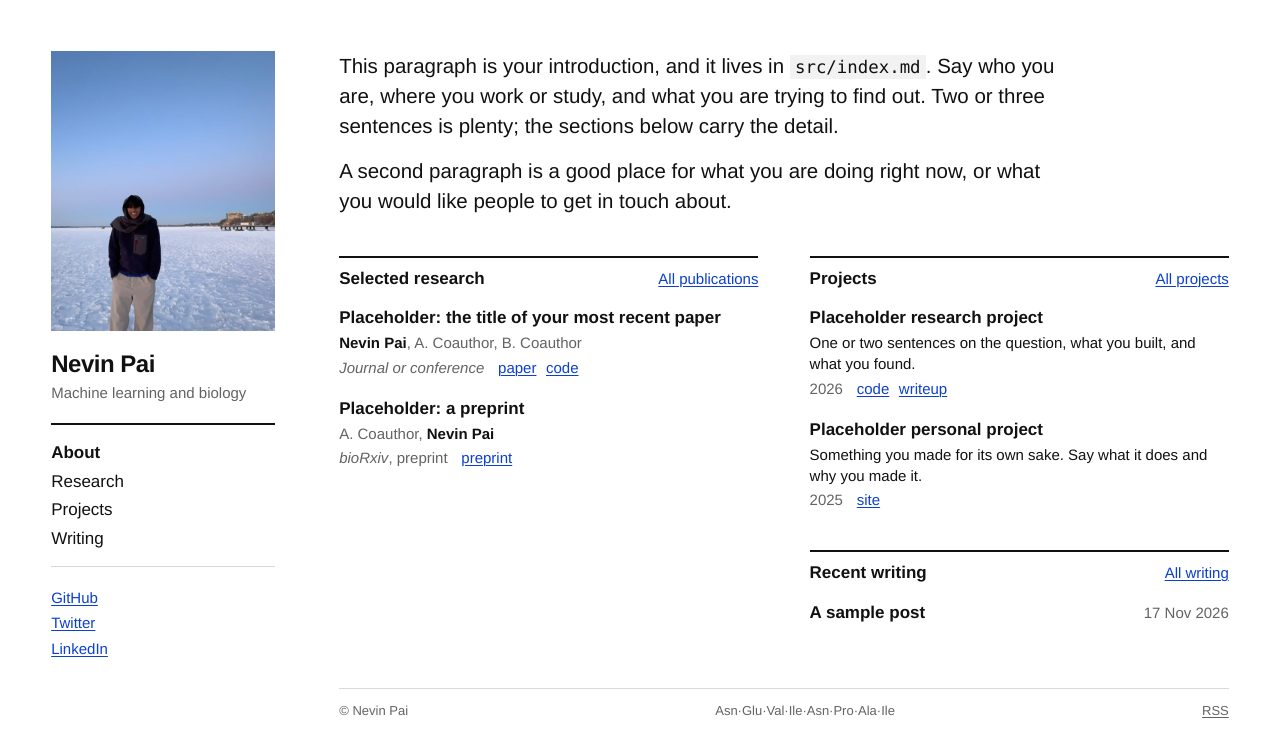
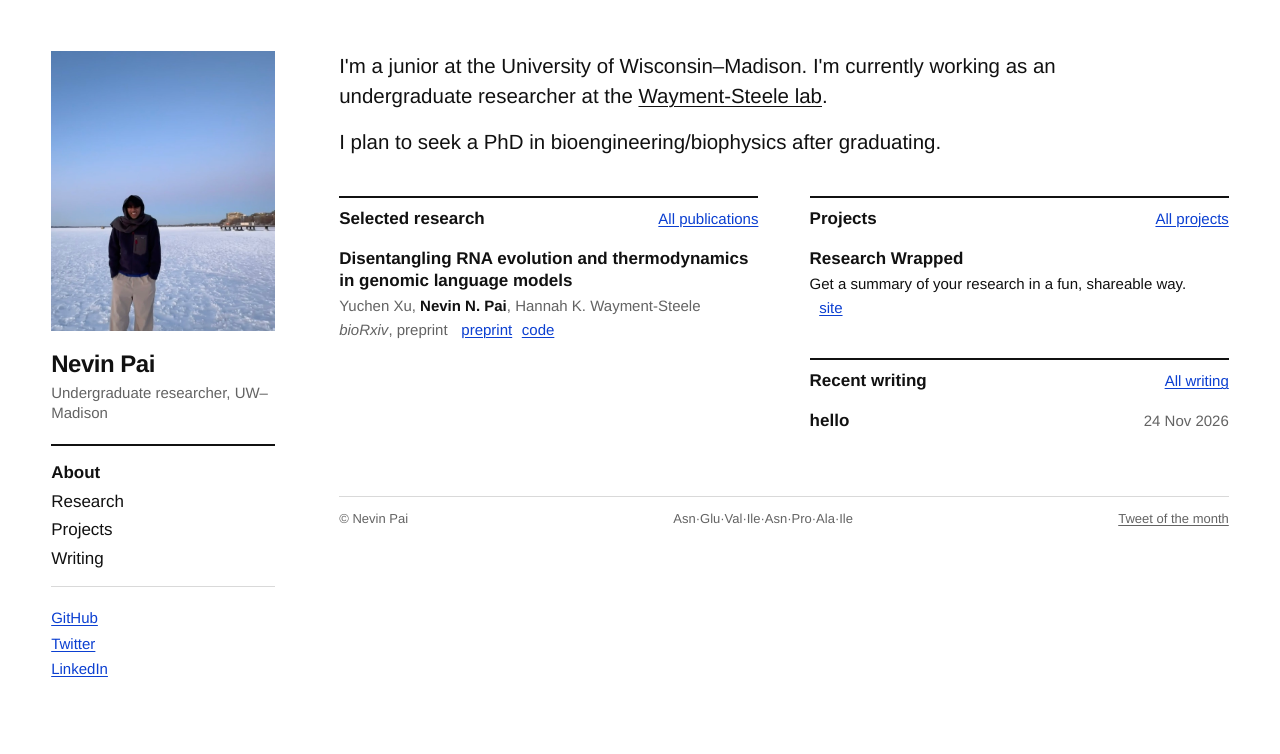
Before and after one commit to nevinpai/nevinpai.github.io, an Eleventy site: page src/index.md in a window 1280 px wide. Built offline with nearby package versions, Linux system fonts and the light colour scheme; Eleventy itself is replaced by a stand-in of ours; files that its build step writes are made by us from their sources.

Commit message:
Add bio, preprint, Research Wrapped and first post
Move placeholder content to examples/ for reference, link the lab name,
and replace the footer RSS link with a tweet-of-the-month link.

Co-Authored-By: Claude Opus 5.5 <noreply@anthropic.com>

```diff
--- a/src/_data/projects.yaml
+++ b/src/_data/projects.yaml
@@ -1,21 +1,10 @@
 # kind: research | personal     (the two groups on the Projects page)
 # featured: true                also shows the project on the home page
-# image: /assets/img/...        optional
-# links:                        any labels you like
+# Examples with every field are in examples/projects.yaml.
 
-- name: "Placeholder research project"
-  kind: research
-  year: 2026
+- name: Research Wrapped
+  kind: personal
   featured: true
-  description: One or two sentences on the question, what you built, and what you found.
+  description: Get a summary of your research in a fun, shareable way.
   links:
-    code: "#"
-    writeup: "#"
-
-- name: "Placeholder personal project"
-  kind: personal
-  year: 2025
-  featured: true
-  description: Something you made for its own sake. Say what it does and why you made it.
-  links:
-    site: "#"
+    site: https://nevinpai.github.io/researchwrapped/
--- a/src/_data/publications.yaml
+++ b/src/_data/publications.yaml
@@ -1,31 +1,13 @@
 # One entry per paper, preprint, talk or poster. Order within a year is kept.
-# Your own name (as written in site.yaml) is emphasised automatically.
-#
-#   selected: true   also shows the entry on the home page
-#   note:            optional, e.g. "Oral presentation" or "Under review"
-#   links:           any labels you like
+# Your name is emphasised automatically (see `author_names` in site.yaml).
+# Examples with every field are in examples/publications.yaml.
 
-- title: "Placeholder: the title of your most recent paper"
-  authors: [Nevin Pai, A. Coauthor, B. Coauthor]
-  venue: Journal or conference
-  year: 2026
-  selected: true
-  links:
-    paper: "#"
-    code: "#"
-
-- title: "Placeholder: a preprint"
-  authors: [A. Coauthor, Nevin Pai]
+- title: Disentangling RNA evolution and thermodynamics in genomic language models
+  authors: [Yuchen Xu, Nevin N. Pai, Hannah K. Wayment-Steele]
   venue: bioRxiv
   year: 2026
   note: Preprint
   selected: true
   links:
-    preprint: "#"
-
-- title: "Placeholder: an earlier paper"
-  authors: [A. Coauthor, B. Coauthor, Nevin Pai]
-  venue: Workshop or journal
-  year: 2025
-  links:
-    paper: "#"
+    preprint: https://doi.org/10.64898/2026.05.28.728275
+    code: https://github.com/WaymentSteeleLab/Evo_or_Thermo
--- a/src/_data/site.yaml
+++ b/src/_data/site.yaml
@@ -5,20 +5,23 @@ url: https://nevinpai.github.io  # your real address, used by the RSS feed
 description: Research and writing on machine learning and biology.
 
 # One line under your name, e.g. "PhD student, Some University".
-role: Machine learning and biology
+role: Undergraduate researcher, UW–Madison
 
 # Your picture. Put the file in src/assets/img/ and write its path here.
 portrait: "/assets/img/portrait.jpeg"                    # e.g. /assets/img/portrait.jpg
 cv: ""                          # e.g. /assets/cv.pdf  (adds a CV link to the menu)
-email: ""                       # shown under "Elsewhere" on the home page
+email: ""                       # shown in the sidebar
+
+# Spellings of your name to bold in author lists.
+author_names: [Nevin Pai, Nevin N. Pai]
 
 links:
   - label: GitHub
-    url: https://github.com/
+    url: https://github.com/nevinpai
   - label: Twitter
     url: https://x.com/nevinnpai
   - label: LinkedIn
-    url: https://www.linkedin.com/
+    url: https://www.linkedin.com/in/nevinpai/
 
 nav:
   - label: Research
--- a/src/_includes/base.njk
+++ b/src/_includes/base.njk
@@ -49,7 +49,7 @@
         {%- if peptide %}
         <span title="The letters of my name, read as amino acids">{{ peptide }}</span>
         {%- endif %}
-        <a href="/feed.xml">RSS</a>
+        <a href="https://x.com/tunguz/status/2124579973625233549">Tweet of the month</a>
       </footer>
     </div>
   </div>
--- a/src/_includes/home.njk
+++ b/src/_includes/home.njk
@@ -15,7 +15,7 @@ layout: base.njk
   <section>
     <div class="section-head"><h2>Selected research</h2><a href="/research/">All publications</a></div>
     <ol class="entries">
-      {% for p in selected %}{{ m.publication(p, site.name) }}{% endfor %}
+      {% for p in selected %}{{ m.publication(p, site.author_names or [site.name]) }}{% endfor %}
     </ol>
   </section>
   {% endif %}
--- a/src/_includes/macros.njk
+++ b/src/_includes/macros.njk
@@ -11,7 +11,7 @@
   <div class="entry-title">{{ p.title }}</div>
   <div class="entry-meta">
     {%- for a in p.authors -%}
-      {%- if a == me %}<span class="me">{{ a }}</span>{% else %}{{ a }}{% endif -%}
+      {%- if a in me %}<span class="me">{{ a }}</span>{% else %}{{ a }}{% endif -%}
       {%- if not loop.last %}, {% endif -%}
     {%- endfor -%}
   </div>
@@ -27,7 +27,7 @@
   {% if p.image %}<img class="entry-image" src="{{ p.image }}" alt="" loading="lazy">{% endif %}
   <div class="entry-title">{{ p.name }}</div>
   <p class="entry-text">{{ p.description }}</p>
-  <div class="entry-meta">{{ p.year }} {{ links(p.links) }}</div>
+  <div class="entry-meta">{% if p.year %}{{ p.year }} {% endif %}{{ links(p.links) }}</div>
 </li>
 {% endmacro %}
 
--- a/src/_includes/research.njk
+++ b/src/_includes/research.njk
@@ -10,7 +10,7 @@ layout: base.njk
 <section class="year">
   <h2>{{ group.year }}</h2>
   <ol class="entries">
-    {% for p in group.entries %}{{ m.publication(p, site.name) }}{% endfor %}
+    {% for p in group.entries %}{{ m.publication(p, site.author_names or [site.name]) }}{% endfor %}
   </ol>
 </section>
 {% endfor %}
--- a/src/assets/style.css
+++ b/src/assets/style.css
@@ -138,6 +138,7 @@ code { font-family: var(--mono); font-size: 0.85em; }
   font-size: 0.8125rem;
 }
 .site-footer a { color: inherit; }
+.site-footer a:hover { color: var(--ink); }
 
 /* ---- Sections ---- */
 
@@ -238,6 +239,8 @@ a.entry-title:hover { color: var(--link); text-decoration: underline; }
 .prose > :first-child { margin-top: 0; }
 .prose > :last-child { margin-bottom: 0; }
 .prose p, .prose ul, .prose ol { margin: 0 0 1rem; }
+.lead a { color: inherit; }
+.lead a:hover { color: var(--muted); }
 .lead { font-size: clamp(1.125rem, 1.6vw, 1.3125rem); line-height: 1.45; max-width: 46rem; }
 
 .post-date { margin: 0 0 0.5rem; }
--- a/src/index.md
+++ b/src/index.md
@@ -2,9 +2,7 @@
 layout: home.njk
 ---
 
-This paragraph is your introduction, and it lives in `src/index.md`. Say who
-you are, where you work or study, and what you are trying to find out. Two or
-three sentences is plenty; the sections below carry the detail.
+I'm a junior at the University of Wisconsin–Madison. I'm currently working as
+an undergraduate researcher at the [Wayment-Steele lab](https://waymentsteelelab.org/).
 
-A second paragraph is a good place for what you are doing right now, or what
-you would like people to get in touch about.
+I plan to seek a PhD in bioengineering/biophysics after graduating.
--- /dev/null
+++ b/src/posts/2026-11-24-hello.md
@@ -0,0 +1,5 @@
+---
+title: hello
+---
+
+I plan to share my thoughts and feelings here ... someday
--- a/src/research.md
+++ b/src/research.md
@@ -3,7 +3,3 @@ layout: research.njk
 title: Research
 description: Publications, preprints and talks.
 ---
-
-A short overview of your research goes here (`src/research.md`): the questions
-you care about and the approach you take. The list below is generated from
-`src/_data/publications.yaml`.
```
Also changed, not shown: examples/index.md (added, +10 -0 lines), examples/projects.yaml (added, +21 -0 lines), examples/publications.yaml (added, +31 -0 lines), examples/research.md (added, +9 -0 lines), README.md, examples/README.md (added), examples/sample-post.md (renamed from src/posts/2026-11-17-hello.md).
